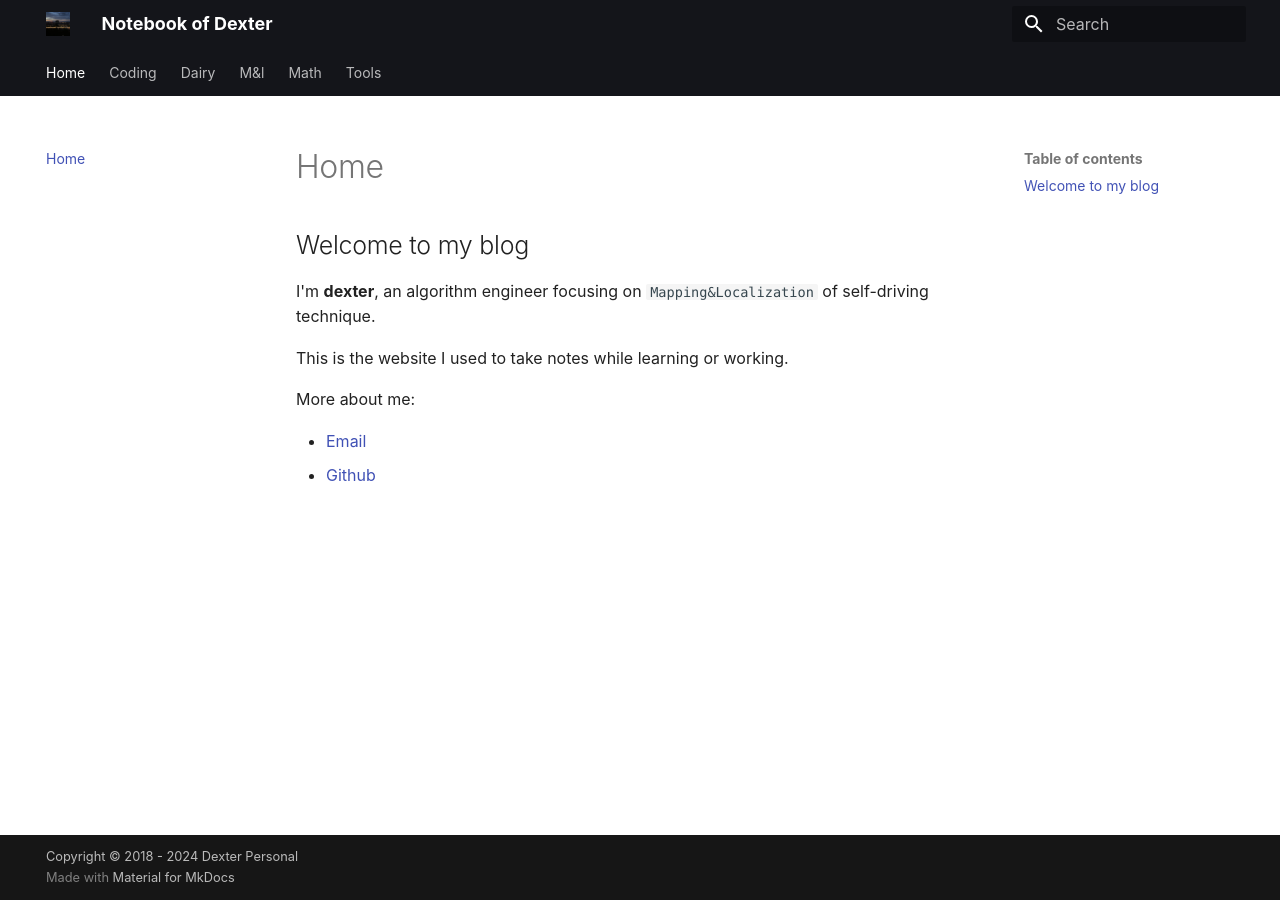
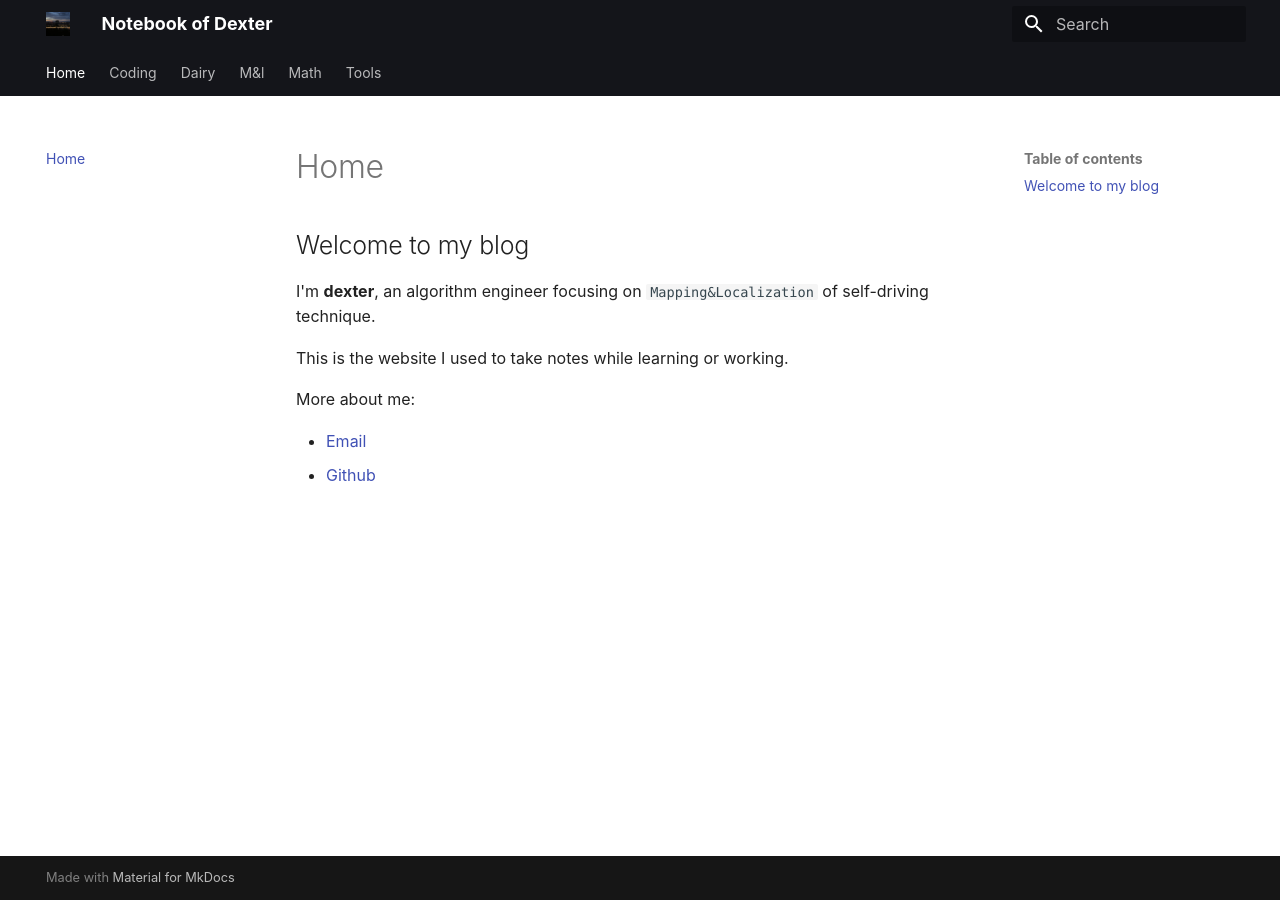
Before and after one commit to Soaringls/soaringls.github.io, an MkDocs documentation site: the page built from docs/index.md, in a window 1280 px wide. Built offline with MkDocs 1.6.1 and Material for MkDocs 9.7.7, drawn with Linux system fonts in a browser that asks for light colours; part of the change alters nothing that is shown.

Commit message:
update note 2024.05.14 16:23:41

```diff
--- a/mkdocs.yml
+++ b/mkdocs.yml
@@ -58,4 +58,4 @@ extra_javascript:
   - https://polyfill.io/v3/polyfill.min.js?features=es6
   - https://cdn.jsdelivr.net/npm/mathjax@3/es5/tex-mml-chtml.js
 
-copyright: 'Copyright &copy; 2018 - 2024 Dexter Personal'
+# copyright: 'Copyright &copy; 2018 - 2024 Dexter Personal'
```
